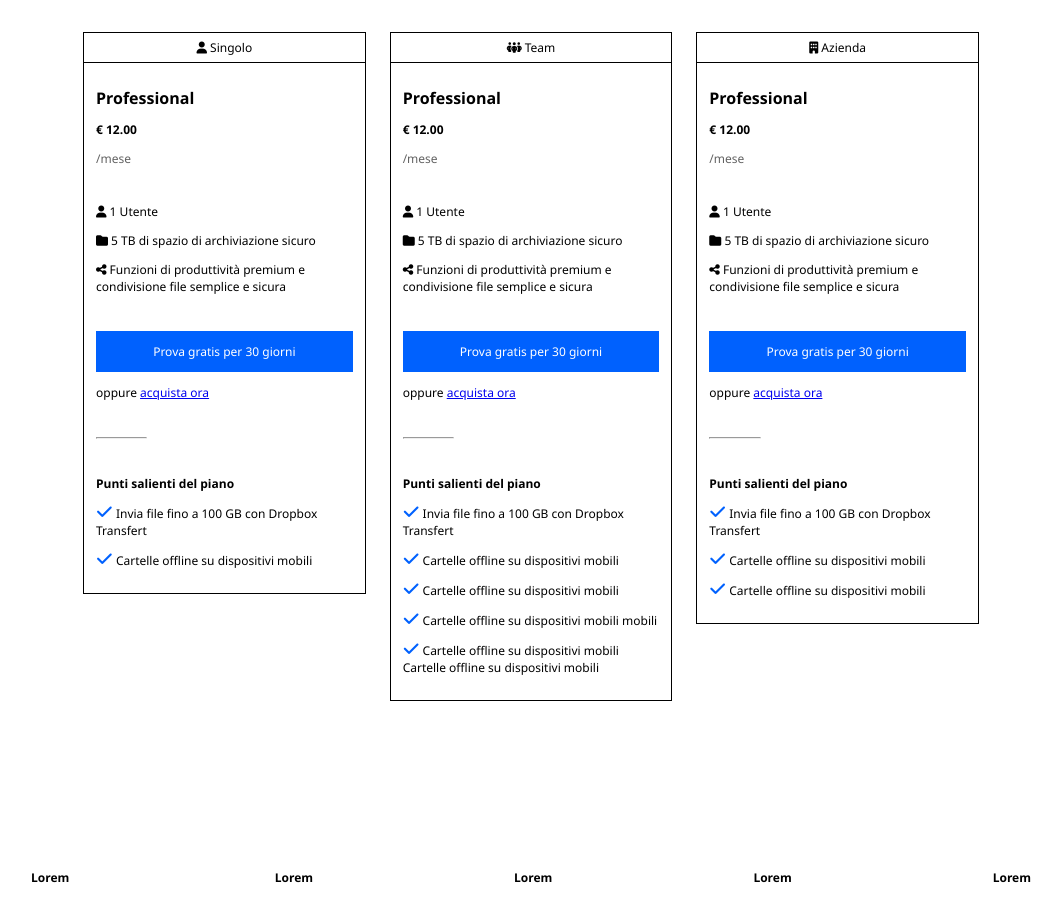
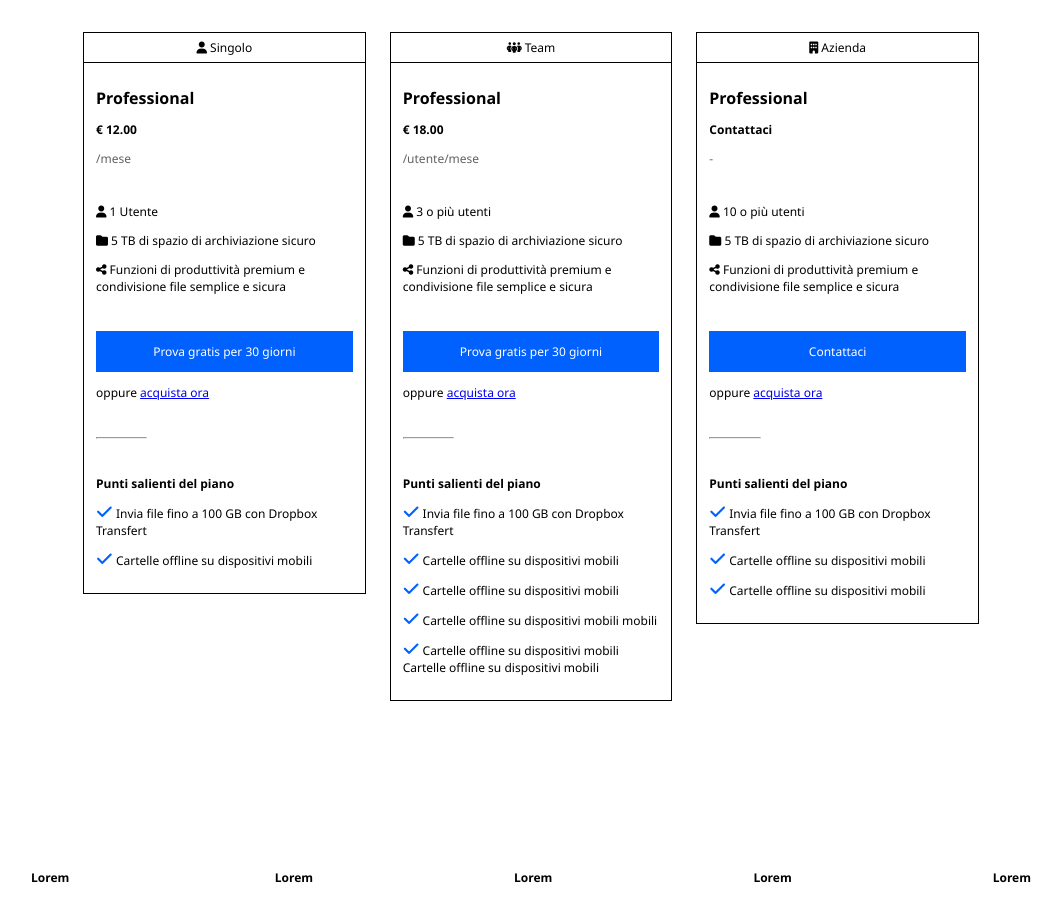
Before and after one commit to alerenna/htmlcss-dropbox, a plain HTML site: page index.html in a window 1280 px wide. Shown: the part 820-1741 px from the top of the page, without its empty margins (109-1171 px from the left). Drawn offline with Linux system fonts and the light colour scheme.

Commit message:
Corrections prices columns

```diff
--- a/index.html
+++ b/index.html
@@ -130,13 +130,13 @@
                             Professional
                         </h3>
                         <div class="price">
-                            &euro; 12.00
+                            &euro; 18.00
                         </div>
                         <div class="mese">
-                            /mese
+                            /utente/mese
                         </div>
                         <div>
-                            <i class="fa-solid fa-user"></i> 1 Utente
+                            <i class="fa-solid fa-user"></i> 3 o più utenti
                         </div>
                         <div>
                             <i class="fa-solid fa-folder"></i> 5 TB di spazio di archiviazione sicuro
@@ -182,13 +182,13 @@
                             Professional
                         </h3>
                         <div class="price">
-                            &euro; 12.00
+                            Contattaci
                         </div>
                         <div class="mese">
-                            /mese
+                            -
                         </div>
                         <div>
-                            <i class="fa-solid fa-user"></i> 1 Utente
+                            <i class="fa-solid fa-user"></i> 10 o più utenti
                         </div>
                         <div>
                             <i class="fa-solid fa-folder"></i> 5 TB di spazio di archiviazione sicuro
@@ -197,7 +197,7 @@
                             <i class="fa-solid fa-share-nodes"></i> Funzioni di produttività premium e condivisione file semplice e sicura
                         </div>
                         <a class="btn" href="#">
-                            Prova gratis per 30 giorni
+                            Contattaci
                         </a>
                         <div>
                             oppure <a href="#">acquista ora</a>
```
